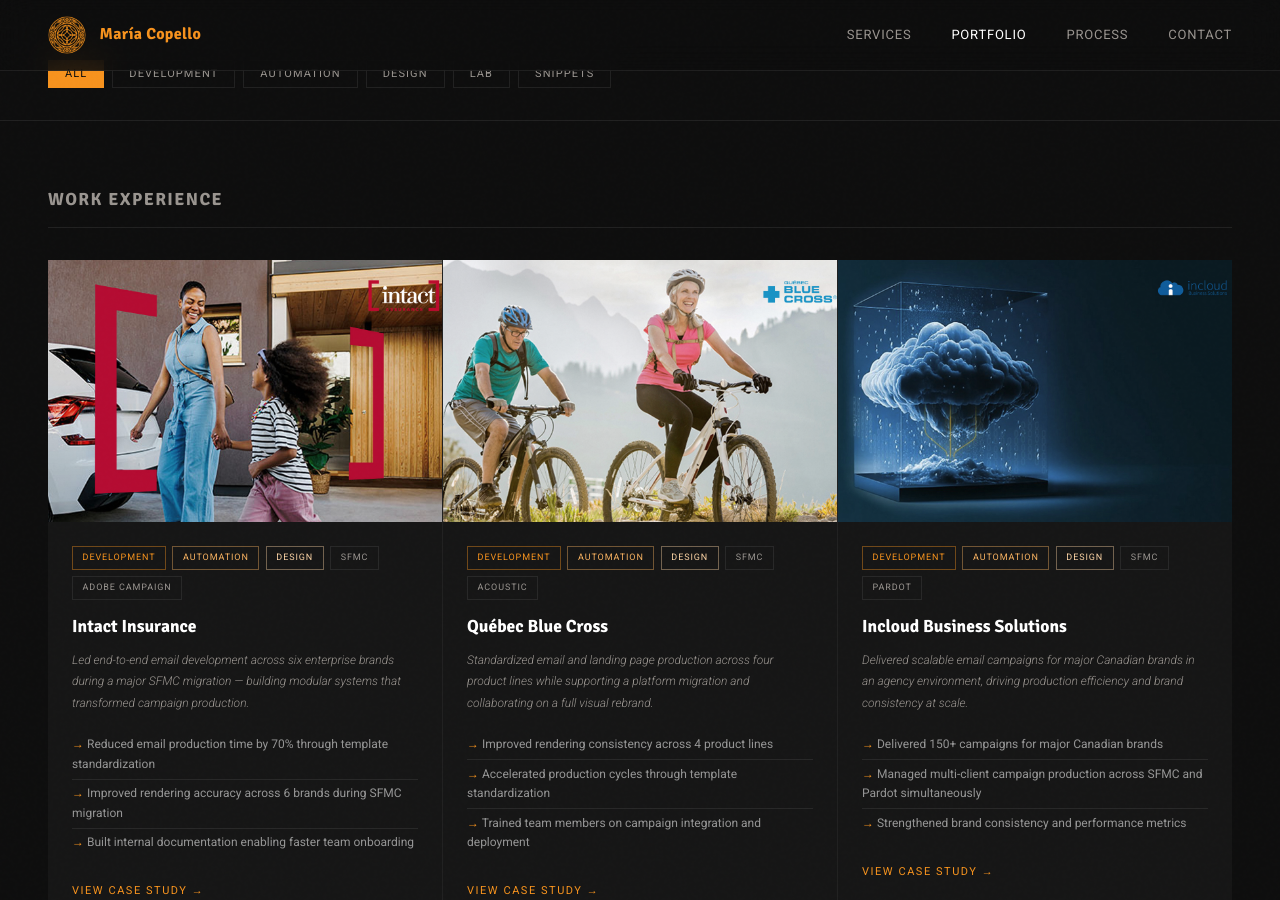
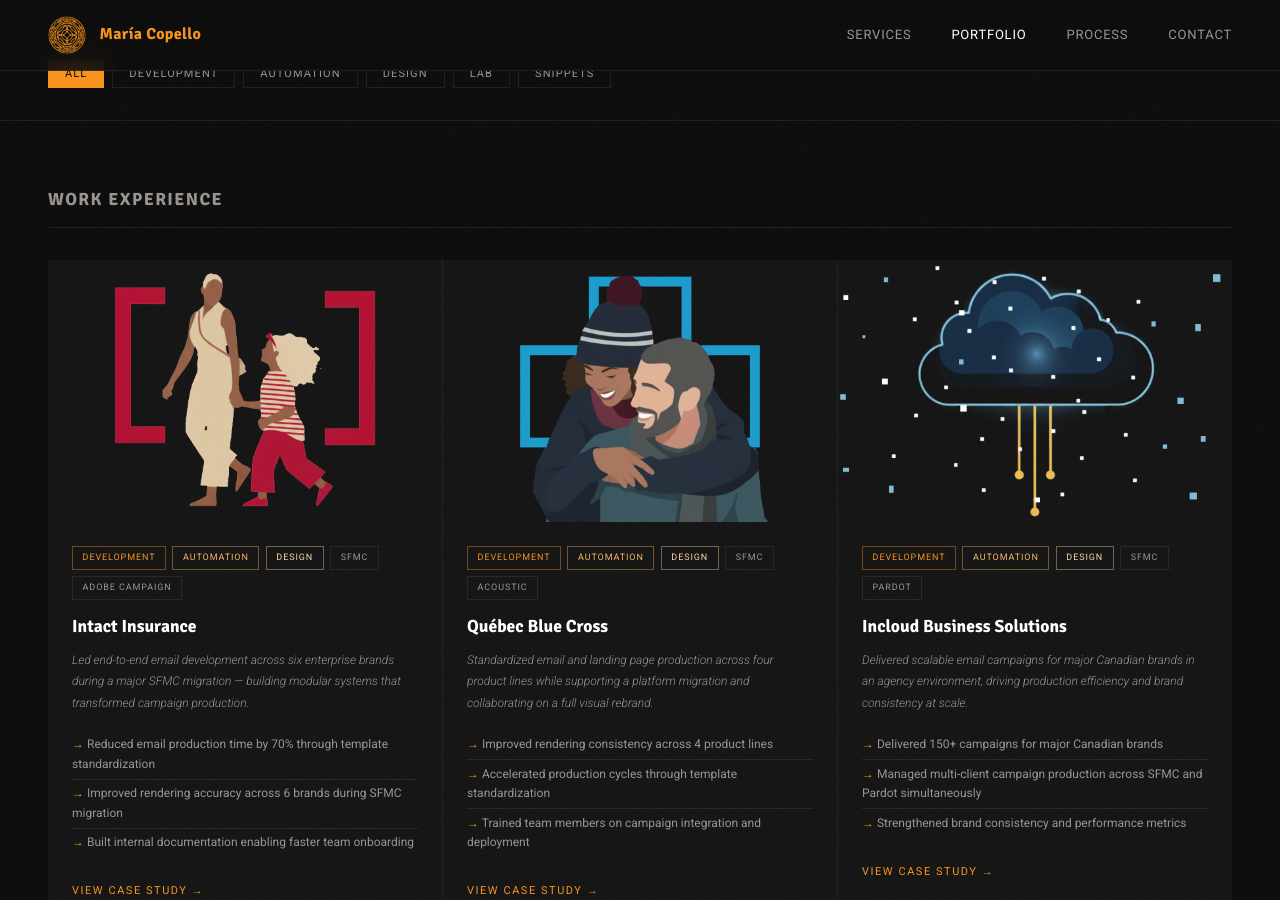
Before and after one commit to mabecoart/github.io, a Jekyll site: the page built from portfolio.html, in a window 1280 px wide and 900 px high, scrolled down 349 px. Built offline with Jekyll 4.4.1, drawn with Linux system fonts in a browser that asks for light colours.

Commit message:
Update project images in portfolio.html

```diff
--- a/portfolio.html
+++ b/portfolio.html
@@ -28,7 +28,7 @@
   <div class="project-cards-grid">
 
     <div class="project-card" data-tags="development automation design">
-      <img src="https://mabecoart.com/images/thumbnail_intact.jpg" alt="Intact Insurance" class="card-image" />
+      <img src="https://mabecoart.com/images/portfolio-intact/thumbnail_intact.png" alt="Intact Insurance" class="card-image" />
       <div class="card-body">
         <div class="card-tags">
           <span class="card-tag tag-dev">Development</span>
@@ -49,7 +49,7 @@
     </div>
 
     <div class="project-card" data-tags="development automation design">
-      <img src="https://mabecoart.com/images/thumbnail_bluecross.jpg" alt="Québec Blue Cross" class="card-image" />
+      <img src="https://mabecoart.com/images/portfolio-bluecross/thumbnail_bluecross.png" alt="Québec Blue Cross" class="card-image" />
       <div class="card-body">
         <div class="card-tags">
           <span class="card-tag tag-dev">Development</span>
@@ -70,7 +70,7 @@
     </div>
 
     <div class="project-card" data-tags="development automation design">
-      <img src="https://mabecoart.com/images/thumbnail_incloud.jpg" alt="Incloud Business Solutions" class="card-image" />
+      <img src="https://mabecoart.com/images/portfolio-incloud/thumbnail_incloud.png" alt="Incloud Business Solutions" class="card-image" />
       <div class="card-body">
         <div class="card-tags">
           <span class="card-tag tag-dev">Development</span>
@@ -91,7 +91,7 @@
     </div>
 
     <div class="project-card" data-tags="development automation design">
-      <img src="https://mabecoart.com/images/thumbnail_desjardins.jpg" alt="Desjardins" class="card-image" />
+      <img src="https://mabecoart.com/images/portfolio-desjardins/thumbnail_desjardins.png" alt="Desjardins" class="card-image" />
       <div class="card-body">
         <div class="card-tags">
           <span class="card-tag tag-dev">Development</span>
@@ -111,7 +111,7 @@
     </div>
 
     <div class="project-card" data-tags="development automation design">
-      <img src="https://mabecoart.com/images/thumbnail_relation1.jpg" alt="Relation1" class="card-image" />
+      <img src="https://mabecoart.com/images/portfolio-relation1/thumbnail_relation1.png" alt="Relation1" class="card-image" />
       <div class="card-body">
         <div class="card-tags">
           <span class="card-tag tag-dev">Development</span>
```
